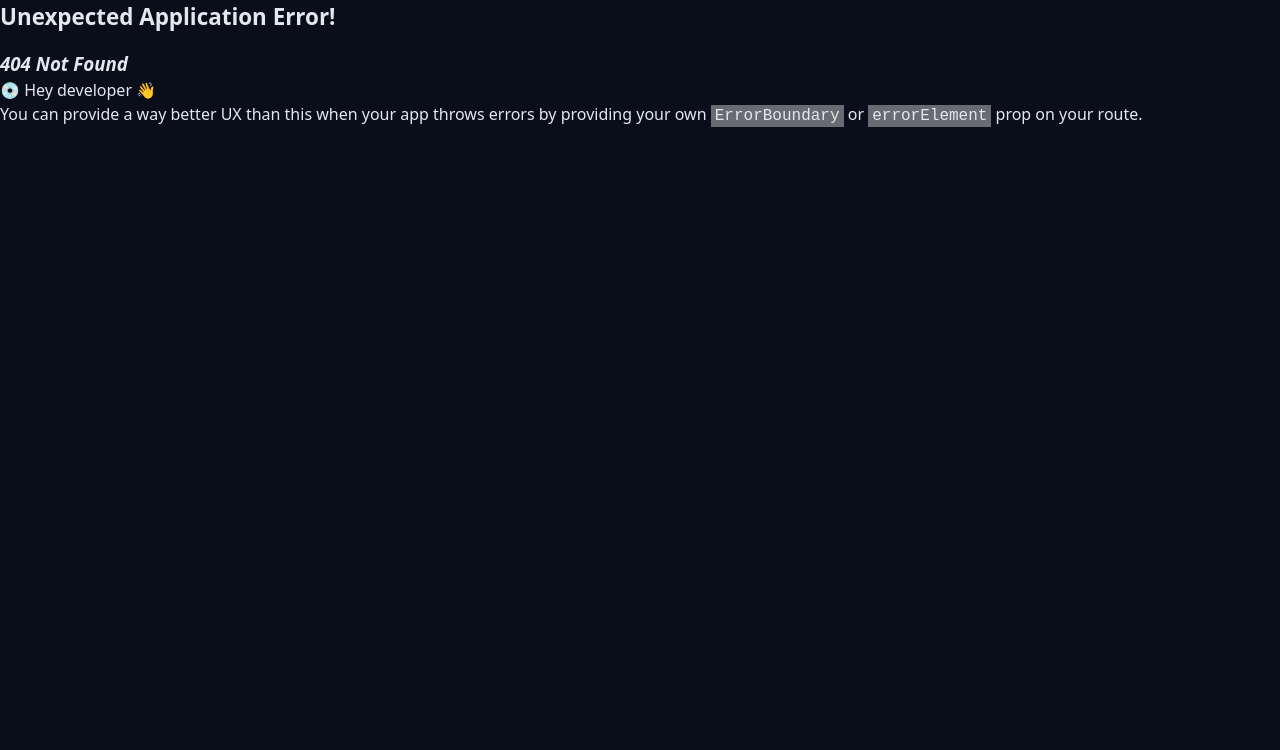
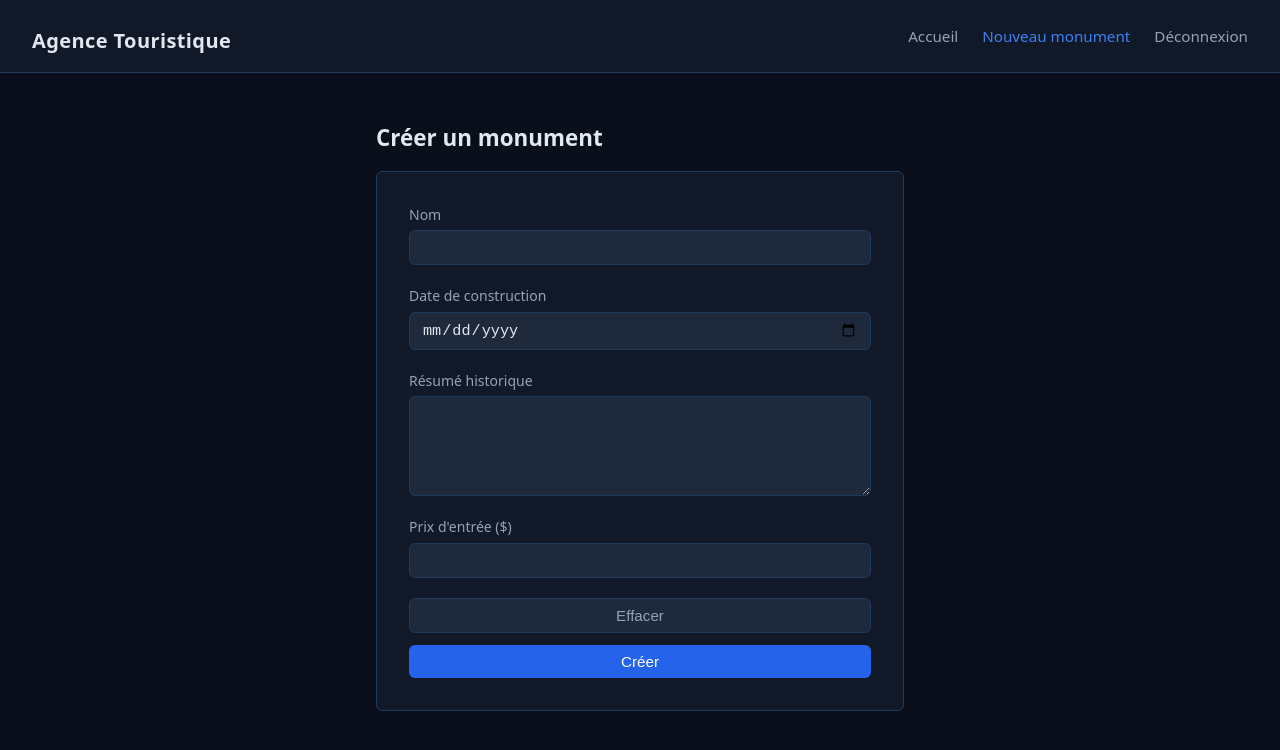
Before and after one commit to Tp-analyse/Circuits-Touristiques, a React (Vite) app in the folder agent-touristique/client/: page /monuments/nouveau in a window 1280 px wide. Before the commit this address had no page. Shown: the top 750 px of the page. Built offline with nearby package versions, Linux system fonts and the light colour scheme; sample sign-in values are in the browser's storage.

Commit message:
Creation d'un monument en utilisant l'autorisation du compte de l'agent. Creation d'un token qui dure 1 heure quand on se connecte. Sauvegarde du token dans localstorage. Temporairement autoriser les connexions sand vrai compte.

```diff
--- a/agent-touristique/client/src/App.jsx
+++ b/agent-touristique/client/src/App.jsx
@@ -36,7 +36,7 @@
 ]);
 
 export default function App() {
-    const [isLoggedIn, setIsLoggedIn] = useState(false);
+    const [isLoggedIn, setIsLoggedIn] = useState(() => !!window.localStorage.getItem("token"));
 
 	const loginHandler = () => {
 		setIsLoggedIn(true);
--- a/agent-touristique/client/src/pages/Deconnexion.jsx
+++ b/agent-touristique/client/src/pages/Deconnexion.jsx
@@ -6,6 +6,7 @@
     const auth = useContext(AuthContext);
 
     useEffect(() => {
+        window.localStorage.removeItem("token");
         auth.logout();
     }, []);
 
--- a/agent-touristique/client/src/pages/FormulaireMonument.jsx
+++ b/agent-touristique/client/src/pages/FormulaireMonument.jsx
@@ -27,19 +27,40 @@
         }
 
         if (isNaN(prix) || Number(prix) < 0) {
-            setMessage("Le prix doit être un nombre positif.");
+            setMessage("Le prix doit etre un nombre positif.");
             return;
         }
 
-        // TODO: POST au backend pour créer le monument
-        // await fetch("/api/monuments", {
-        //     method: "POST",
-        //     headers: { "Content-Type": "application/json" },
-        //     body: JSON.stringify({ nom, date_construction, resume_histoire, prix: Number(prix) }),
-        // });
+        const token = window.localStorage.getItem("token");
+        const headers = { "Content-Type": "application/json" };
 
-        setMessage("Monument créé avec succès.");
-        setForm(EMPTY_FORM);
+        if (token) {
+            headers.Authorization = token;
+        }
+
+        try {
+            const response = await fetch("http://localhost:3000/api/monuments", {
+                method: "POST",
+                headers,
+                body: JSON.stringify({
+                    nom,
+                    date_construction,
+                    resume_histoire,
+                    prix: Number(prix),
+                }),
+            });
+
+            const data = await response.json();
+
+            if (!response.ok) {
+                throw new Error(data.message || "La creation du monument a echoue.");
+            }
+
+            setMessage("Monument cree avec succes.");
+            setForm(EMPTY_FORM);
+        } catch (error) {
+            setMessage(error.message || "La creation du monument a echoue.");
+        }
     }
 
     return (
--- a/agent-touristique/client/src/pages/LoginForm.jsx
+++ b/agent-touristique/client/src/pages/LoginForm.jsx
@@ -18,7 +18,7 @@
         setForm((prev) => ({ ...prev, [name]: value }));
     }
 
-    function handleSubmit(e) {
+    async function handleSubmit(e) {
         e.preventDefault();
 
         const { courriel, motDePasse } = form;
@@ -28,9 +28,28 @@
             return;
         }
 
-        // TODO: POST au backend pour l'authentification
-        auth.login();
-        navigate("/");
+        try {
+            const response = await fetch("http://localhost:3000/api/users/connexion", {
+                method: "POST",
+                headers: { "Content-Type": "application/json" },
+                body: JSON.stringify({
+                    email: courriel,
+                    password: motDePasse,
+                }),
+            });
+
+            const data = await response.json();
+
+            if (!response.ok) {
+                throw new Error(data.message || "Connexion echouee.");
+            }
+
+            window.localStorage.setItem("token", data.token);
+            auth.login();
+            navigate("/");
+        } catch (error) {
+            setMessage(error.message || "Connexion echouee.");
+        }
     }
 
     return (
```
Also changed, not shown: 1 other file (tests, documents, lock files or other folders).
